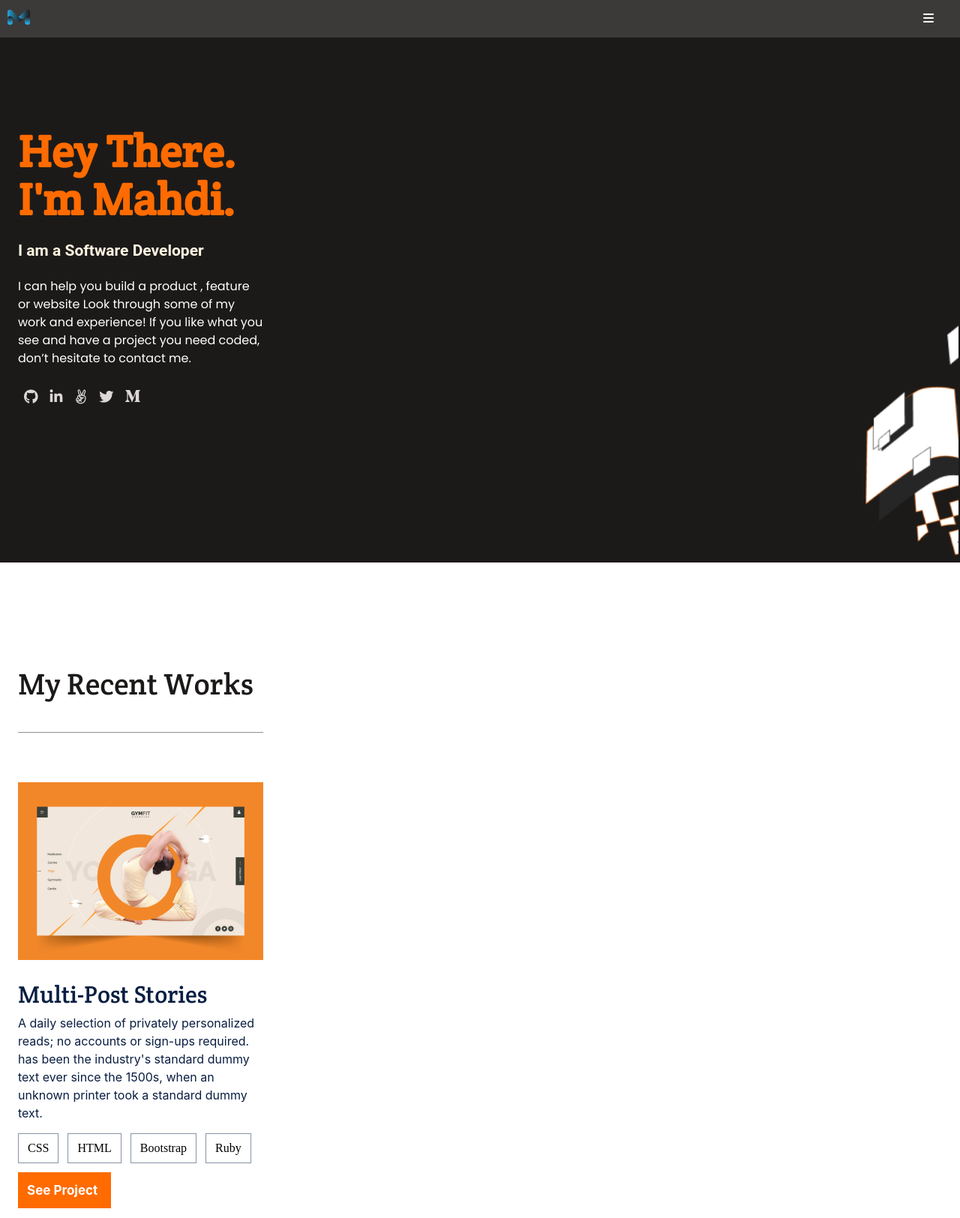
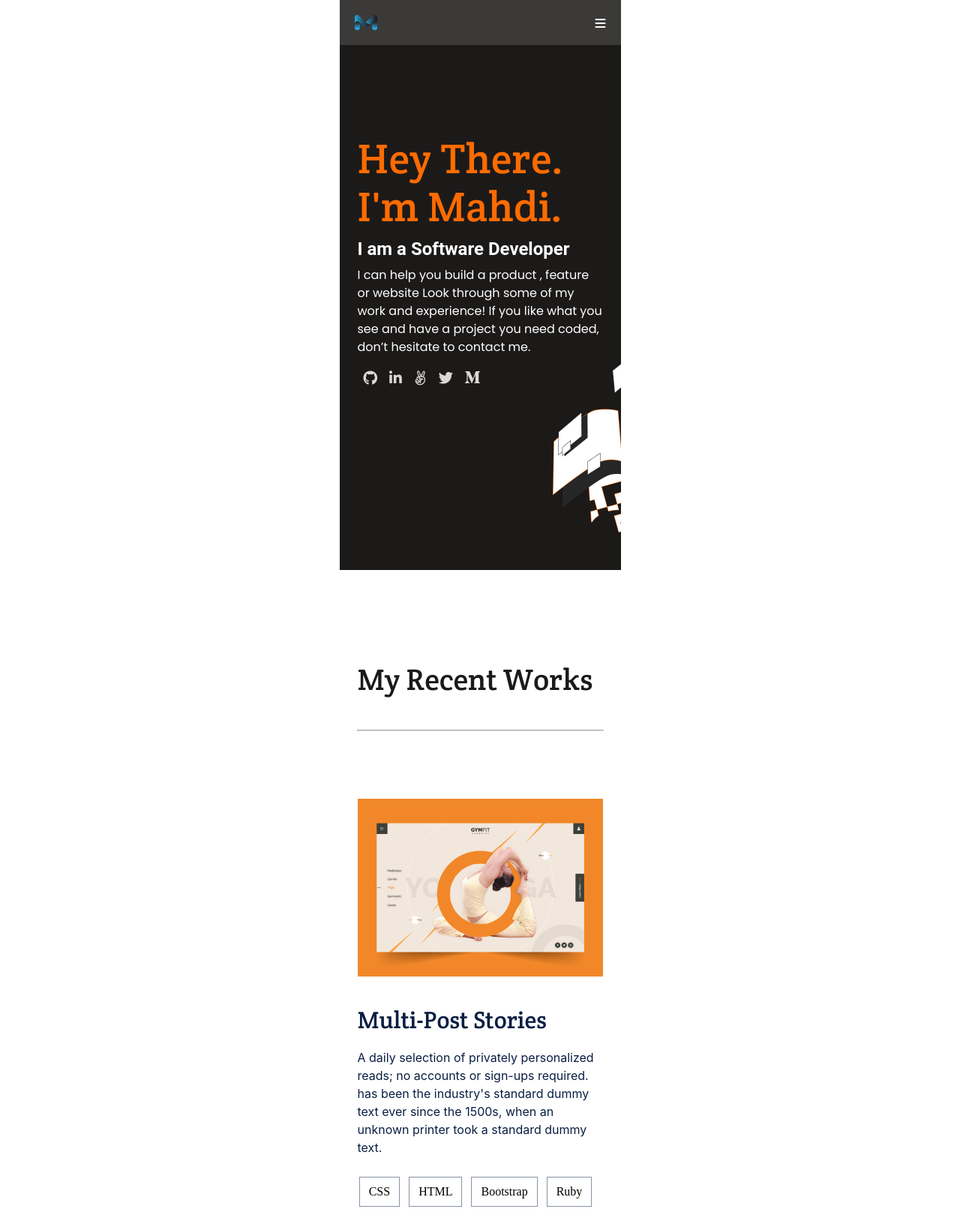
Before and after one commit to Mahdi-Niazi/Portfolio_Mobile_Setup, a website: page index.html in a window 1280 px wide. Shown: the top 1624 px of the page at 75% size. Drawn offline with Linux system fonts and the light colour scheme.

Commit message:
Update HTML and CSS files
Add width to main containers.

```diff
--- a/index.html
+++ b/index.html
@@ -17,17 +17,18 @@
             </div>
         </div>
     </header>
-    <!--Intro section-->
+    <!--Intro -->
     <section class="intro">
+        <div class="intro_container">
             <div class="name"><h1>Hey There. <br/> I'm Mahdi.</h1></div>
             <div class="slogan"><h2>I am a Software Developer</h2></div>
             <div class="desc">
                 <p>
                     I can help you build a product , feature
-             <br>or website Look through some of my
-             <br>work and experience! If you like what you
-             <br> see and have a project you need coded,
-             <br> don’t hesitate to contact me.
+                    or website Look through some of my
+                    work and experience! If you like what you
+                    see and have a project you need coded,
+                    don’t hesitate to contact me.
                 </p>
             </div>
             <div class="contact">
@@ -39,17 +40,13 @@
                     <li><a href="#"><img src="assets/Vector.png" alt="Medium" class="medium"></a></li>
                 </ul>
             </div>
-        <div class="vector">
-            <img src="assets/Illustration.png" alt="Illustration" class="illustration">
         </div>
     </section>
     <section class="my_work">
         <div class="container">
-            <div class="my_recent_work">
+            <div class="recent_work">
                 <h2>My Recent Works</h2>
-                <div class="line">
-                    <img src="assets/Vector (1).png" alt="line">
-                </div>
+                <hr class="line">
                 <div class="post_img"></div>
                 <div class="mutli_post"><h2>Multi-Post Stories</h2></div>
                 <div class="txt">
@@ -215,22 +212,22 @@
         </div>
     </section>
     <section class="about-me">
+        <div class="abt-wrapper">
             <div class="text-about">
                 <h2>About me</h2>
                 <p>
                     Hello I’m a software developer! I can help
-                <br>you build a product , feature or website
-                <br>Look through some of my work and
-                <br>experience! If you like what you see and
-                <br>have a project you need coded, don’t
-                <br>hesitate to contact me.
+                    you build a product , feature or website
+                    Look through some of my work and
+                    experience! If you like what you see and
+                    have a project you need coded, don’t
+                    hesitate to contact me.
                 </p>
                 <div class="abt-btn">
                     <a href="#">Get my resume</a>
                 </div>
             </div>
-         <hr />
-
+            <hr  class="abt-hr"/>
             <div class="lang-menu">
                 <ul>
                     <li class="langs-1">
@@ -299,6 +296,7 @@
                     </li>
                 </ul>
             </div>
+        </div>
     </section>
     <section class="form-section">
         <div class="form_upper">
@@ -330,5 +328,6 @@
             </ul>
         </div>
     </footer>
+
 </body>
 </html>
--- a/style.css
+++ b/style.css
@@ -4,73 +4,89 @@
   margin: 0;
   padding: 0;
 }
-
+/*---- Header Section ---- */
+header{
+  display: flex;
+  flex-direction: column;
+  justify-content: center;
+  align-items: center;
+}
 .header {
   background-color: #3c3a39;
+  width: 375px;
+  height: 60px;
 }
-
-.phone_ico,
-.logo_menu {
+.logo_menu{
   display: flex;
-  height: 50px;
-  justify-content: flex-end;
+  flex-direction: row;
   justify-content: space-between;
   align-items: center;
+  padding: 10px;
 }
-
-.clock,
-.phone_status,
 .logo,
-.burger {
+.burger{
   margin: 10px;
   color: #fff;
 }
-
-.burger {
-  position: absolute;
-  right: 25px;
-}
-
-.clock {
-  font-family: 'Roboto', sans-serif;
-  font-weight: 500;
-  font-size: 14px;
-  line-height: 14.61px;
-}
-
 .intro {
   display: flex;
   flex-direction: column;
+  justify-content: center;
+  align-items: center;
+
+}
+.intro_container{
+  width: 375px;
+  height: 700px;
   background-color: #1c1a19;
-  height: 700px;
+  background-image: url(assets/Illustration.png);
+  background-repeat: no-repeat;
+  background-position: bottom right;
+}
+.name{
+  display: flex;
+  justify-content: center;
+  margin: 120px 24px 10px;
+}
+.name > h1{
+  width: 327px;
+  height: 124px;
+  color: #ff6b00;
+  font-family: 'Crete Round';
+  font-style: normal;
+  font-weight: 400;
+  font-size: 56px;
+  line-height: 64px;
+  letter-spacing: 0.37px;
+}
+.slogan {
+  display: flex;
+  justify-content: center;
+  margin: 12px 24px 10px;
+}
+.slogan > h2{
+  width: 327px;
+  height: 27px;
+  font-family: 'Roboto', sans-serif;
+  font-style: normal;
+  font-weight: 700;
+  font-size: 24px;
+  line-height: 32px;
+  color: #fff;
+}
+.desc{
+  display: flex;
+  justify-content: center;
+  margin: 12px 24px 10px;
 }
 
-.name {
-  color: #ff6b00;
-  font-family: 'Crete Round', sans-serif;
-  font-size: 40px;
+.desc > p {
+  font-family: 'Poppins', sans-serif;
+  font-style: normal;
   font-weight: 400;
-  line-height: 64px;
-  text-align: left;
-  margin: 120px 24px 10px;
-}
-
-.slogan {
-  font-family: 'Roboto', sans-serif;
-  font-size: 14px;
-  font-weight: 700;
-  line-height: 32px;
-  color: #fff5e1;
-  margin: 10px 24px;
-}
-
-.desc {
-  font-family: 'Poppins', sans-serif;
   font-size: 16px;
-  font-weight: 500;
   line-height: 24px;
   color: #fff;
-  margin: 10px 24px;
 }
 
 .c_pro > a {
@@ -110,26 +126,8 @@
   align-items: center;
   padding: 0;
 }
-
-.vector {
-  display: flex;
-  flex-direction: column;
-  width: 200px;
-  height: 180px;
-  position: absolute;
-  right: 2px;
-  top: 250px;
-}
-
 .contact > ul {
   display: flex;
-}
-
-.lang-menu li {
-  list-style: none;
-  font-size: 20px;
-  text-align: center;
-  line-height: 3.5rem;
 }
 
 .contact > ul li {
@@ -155,18 +153,23 @@
   padding: 8px;
 }
 
-/* ---- My Work ----- */
+/* ---- My Work --*/
 .container {
-  display: grid;
-  grid-template-columns: 1;
+  display: flex;
+  flex-direction: column;
+  justify-content: center;
   align-items: center;
 }
-
-.my_recent_work > h2 {
+.recent_work{
+ display: flex;
+  flex-direction: column;
+  justify-content: center;
+  align-items: center;
+  margin: 120px 24px 10px;
+}
+.recent_work > h2 {
   width: 327px;
   height: 83px;
-  display: flex;
-  align-items: center;
   font-family: 'Crete Round', serif;
   font-size: 40px;
   font-weight: 400;
@@ -174,12 +177,11 @@
   letter-spacing: 0;
   text-align: left;
   color: #1c1a19;
-  margin: 120px 24px 10px;
 }
 
 .line {
   width: 327px;
-  height: 0;
+  height: 0px;
   margin: 10px 24px 80px;
 }
 
@@ -325,21 +327,23 @@
   justify-content: center;
   background-color: #ff6b00;
 }
-
-.about-me {
+.abt-wrapper{
   background: #1c1a19;
   color: #fff;
+  width: 375px;
+}
+.about-me{
   display: flex;
   flex-direction: column;
   justify-content: center;
+  align-items: center;
 }
-
 .text-about {
   background-image: url(assets/about-me.png);
   background-repeat: no-repeat;
   background-position: bottom right;
   padding: 2px;
-  height: 90vh;
+  height: 75vh;
 }
 
 .text-about > h2 {
@@ -352,6 +356,7 @@
   margin: 120px 24px 24px;
 }
 
+
 .text-about > p {
   font-family: 'Inter', sans-serif;
   font-size: 16px;
@@ -362,7 +367,25 @@
   color: #f4f5f7;
   margin: 24px;
 }
+.abt-hr{
+  width: 327px;
+   margin: 12px 24px 24px;
+}
+.lang-menu {
+  background-color: #1c1a19;
+  color:#f4f1f0;
+  margin: 4rem auto;
+}
 
+.lang-menu li {
+  list-style: none;
+  font-size: 20px;
+  text-align: center;
+  line-height: 3.5rem;
+  line-height: 3rem;
+  font-family: 'inter', 'cursive', Times, serif;
+
+}
 .abt-btn {
   display: flex;
   width: 156px;
@@ -371,15 +394,6 @@
   background-color: #ff6b00;
 }
 
-.lang-menu {
-  display: flex;
-  flex-direction: column;
-  justify-content: center;
-  align-items: center;
-  line-height: 3rem;
-  font-family: 'inter', 'cursive', Times, serif;
-  margin: 4rem 0;
-}
 
 .rect {
   display: flex;
@@ -388,6 +402,7 @@
 }
 
 .rect > img {
+  display: flex;
   position: relative;
   top: 20px;
   margin-right: 12px;
@@ -406,7 +421,7 @@
   width: 327px;
   justify-content: center;
   align-items: center;
-  margin: 69px 23px 0 0;
+  border: 1px solid red;
 }
 
 .form_upper > h2 {
@@ -417,6 +432,7 @@
   line-height: 44px;
   text-align: center;
   color: #172b4d;
+  margin: 69px 24px 24px 0px;
 }
 
 .contact_form {
```
Lines whose indentation alone changed are shown as unchanged.
